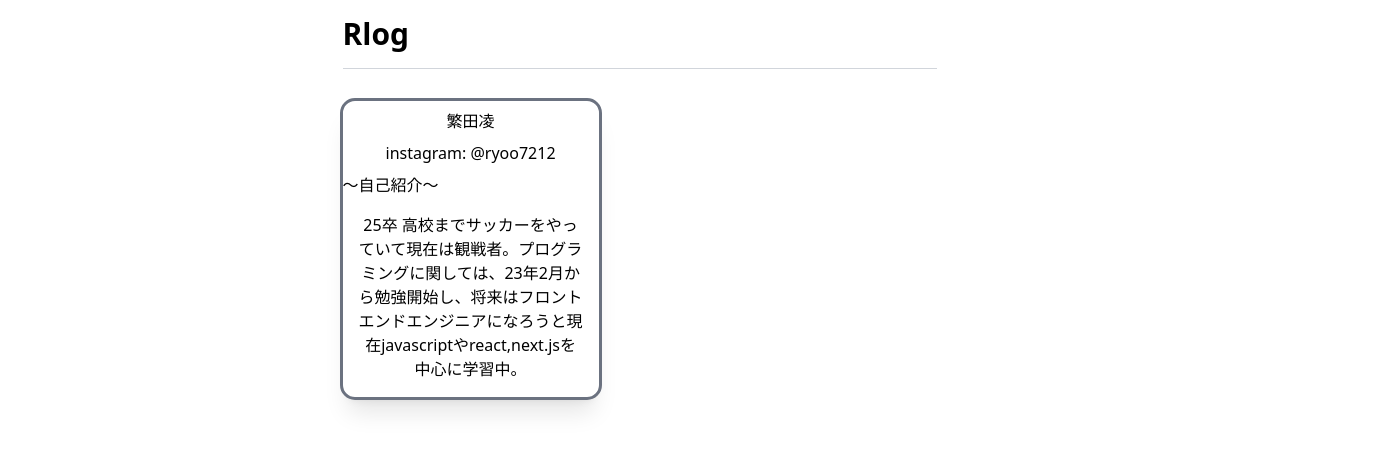
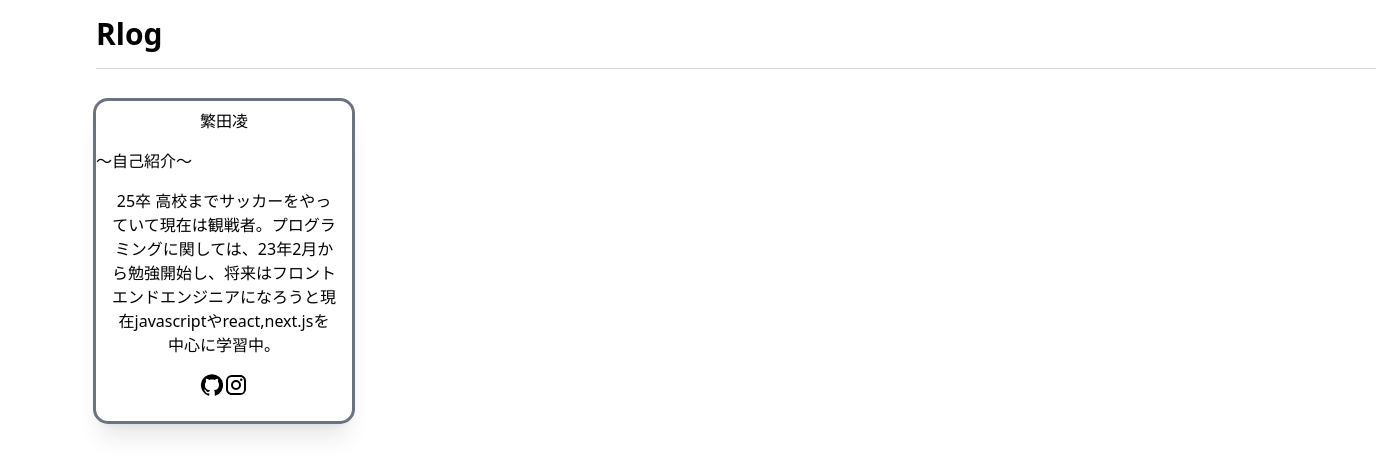
Before and after one commit to Ry-oo/Rlog, a Next.js app: page /components/sidebar in a window 1280 px wide. Shown: the top 474 px of the page, 1376 px wide, since content can reach past the window. Built offline with nearby package versions, Linux system fonts and the light colour scheme.

Commit message:
⚡️ githubとinstagramのアイコンとリンクを追加した

```diff
--- a/src/pages/_app.jsx
+++ b/src/pages/_app.jsx
@@ -4,7 +4,7 @@ import Header from "./components/header";
 
 export default function App({ Component, pageProps }) {
   return (
-    <div className="mx-auto max-w-prose">
+    <div className="mx-24  w-full ">
       <Header />
       <main className="mt-8">
         <Component {...pageProps} />
--- a/src/pages/components/sidebar.jsx
+++ b/src/pages/components/sidebar.jsx
@@ -1,13 +1,21 @@
+import GitHubIcon from "@mui/icons-material/GitHub";
+import InstagramIcon from "@mui/icons-material/Instagram";
+import Link from "next/link";
 export default function Sidebar() {
   return (
     <div className="w-64 rounded-xl text-center shadow-xl outline outline-gray-500">
       <h3 className="py-2">繁田凌</h3>
-      <p>instagram: @ryoo7212</p>
       <p className="pt-2 text-left">〜自己紹介〜</p>
       <p className="p-4">
         25卒
         高校までサッカーをやっていて現在は観戦者。プログラミングに関しては、23年2月から勉強開始し、将来はフロントエンドエンジニアになろうと現在javascriptやreact,next.jsを中心に学習中。
       </p>
+      <Link href="https://github.co.jp/">
+        <GitHubIcon className="mb-6" />
+      </Link>
+      <Link href="https://instagram.com/ryoo7212?igshid=YmMyMTA2M2Y">
+        <InstagramIcon className="mb-6" />
+      </Link>
     </div>
   );
 }
--- a/src/pages/index.jsx
+++ b/src/pages/index.jsx
@@ -31,7 +31,7 @@ export default function Home({ blog }) {
           {blog.map((blog) => (
             <li
               key={blog.id}
-              className="mt-3 min-w-full max-w-md space-y-4 overflow-hidden rounded-br-lg border-2 py-3.5 text-center shadow-lg outline outline-gray-500"
+              className="mt-3 min-w-full max-w-md grid-cols-3 space-y-4 rounded-br-lg border-2 py-3.5 text-center shadow-lg outline outline-gray-500"
             >
               <Link
                 href={`/blog/${blog.id}`}
```
